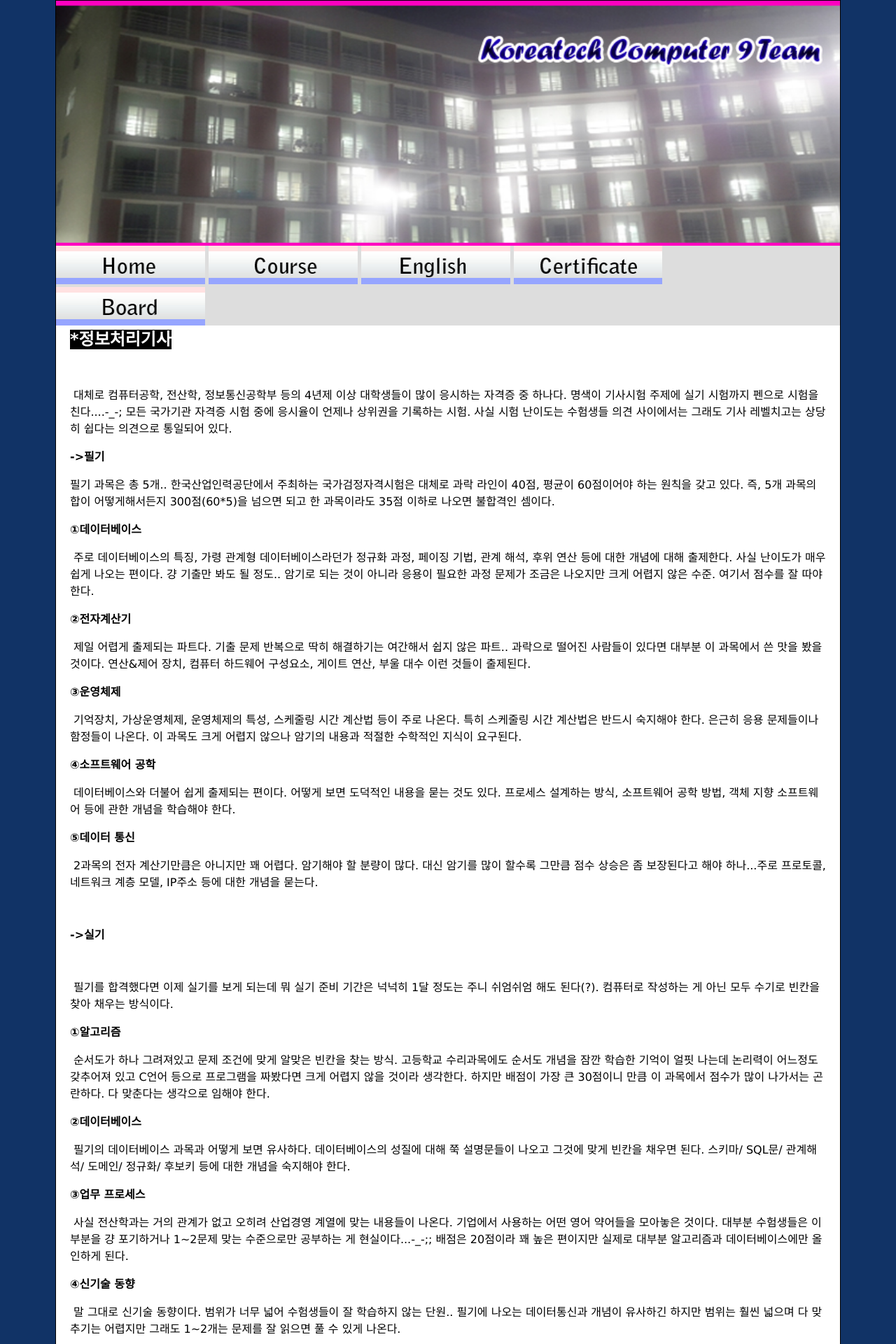
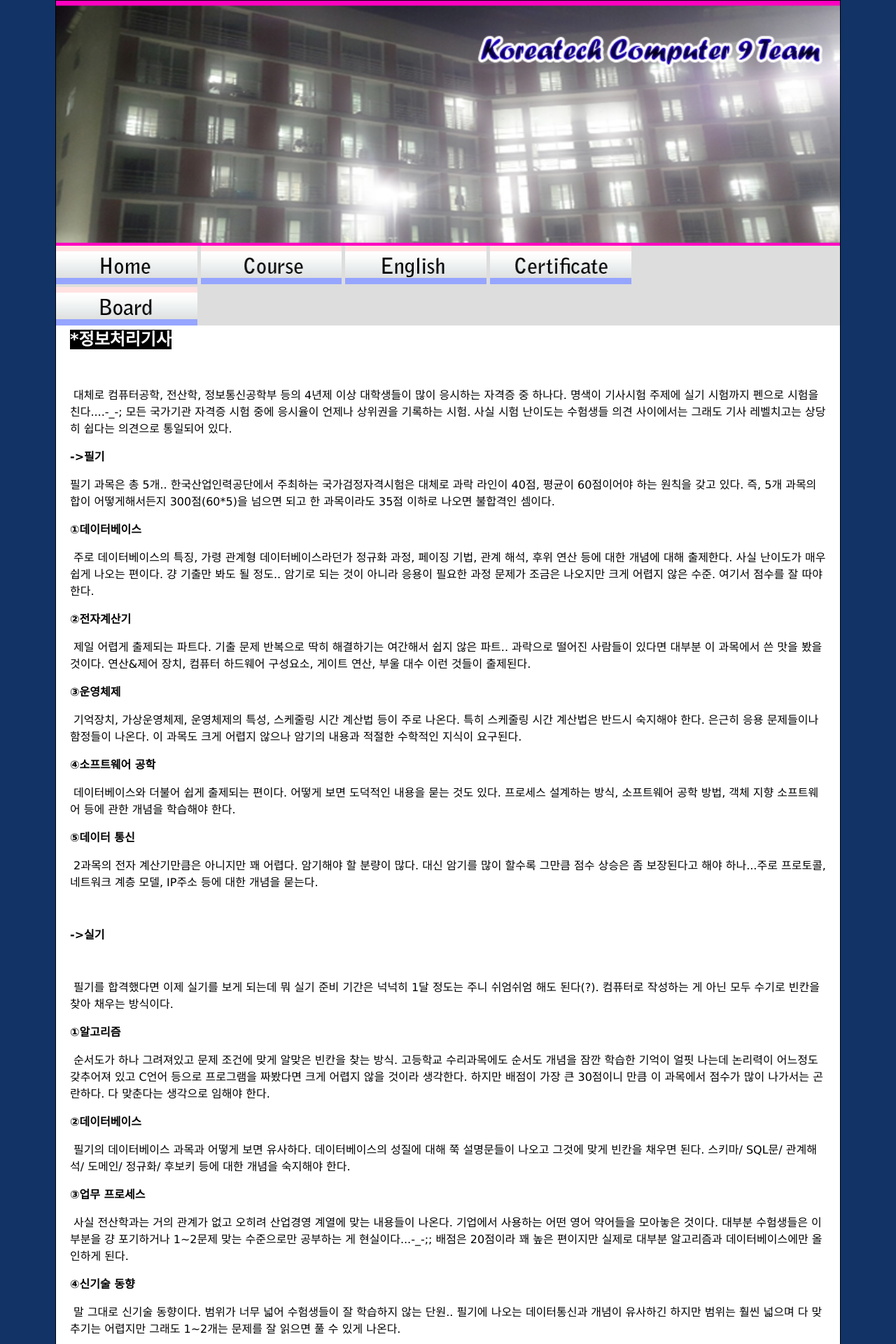
Before and after one commit to myungkwan/computer9team.github.com, a Jekyll site: the page certificate.html, which Jekyll copies as it is, in a window 1280 px wide. Shown: the top 1920 px of the page at 70% size. Built offline with Jekyll 4.4.1, drawn with Linux system fonts in a browser that asks for light colours.

Commit message:
Update certificate.html

```diff
--- a/certificate.html
+++ b/certificate.html
@@ -58,11 +58,11 @@
 <div id="container">
   <div id="header">
     <img src="img2/logo4.jpg" width="100%" style="max-width: 100%; height:auto;" /><br />
-    <a href="index.html"><img src="img2/home.jpg" width="19%" height="55" /></a>
-    <a href="course.html"><img src="img2/course.jpg" width="19%" height="55" /></a>
-    <a href="english.html"><img src="img2/Englsih.jpg" width="19%" height="55" /></a>
-    <a href="certificate.html"><img src="img2/certificate.jpg" width="19%" height="55" /></a><br />
-    <a href="board.html"><img src="img2/board.jpg" width="19%" height="55" /></a><br />
+    <a href="index.html"><img src="img2/home.jpg" width="18%" height="55" /></a>
+    <a href="course.html"><img src="img2/course.jpg" width="18%" height="55" /></a>
+    <a href="english.html"><img src="img2/Englsih.jpg" width="18%" height="55" /></a>
+    <a href="certificate.html"><img src="img2/certificate.jpg" width="18%" height="55" /></a><br />
+    <a href="board.html"><img src="img2/board.jpg" width="18%" height="55" /></a><br />
     <!-- end #header -->
   </div>
   <div id="mainContent">
```
